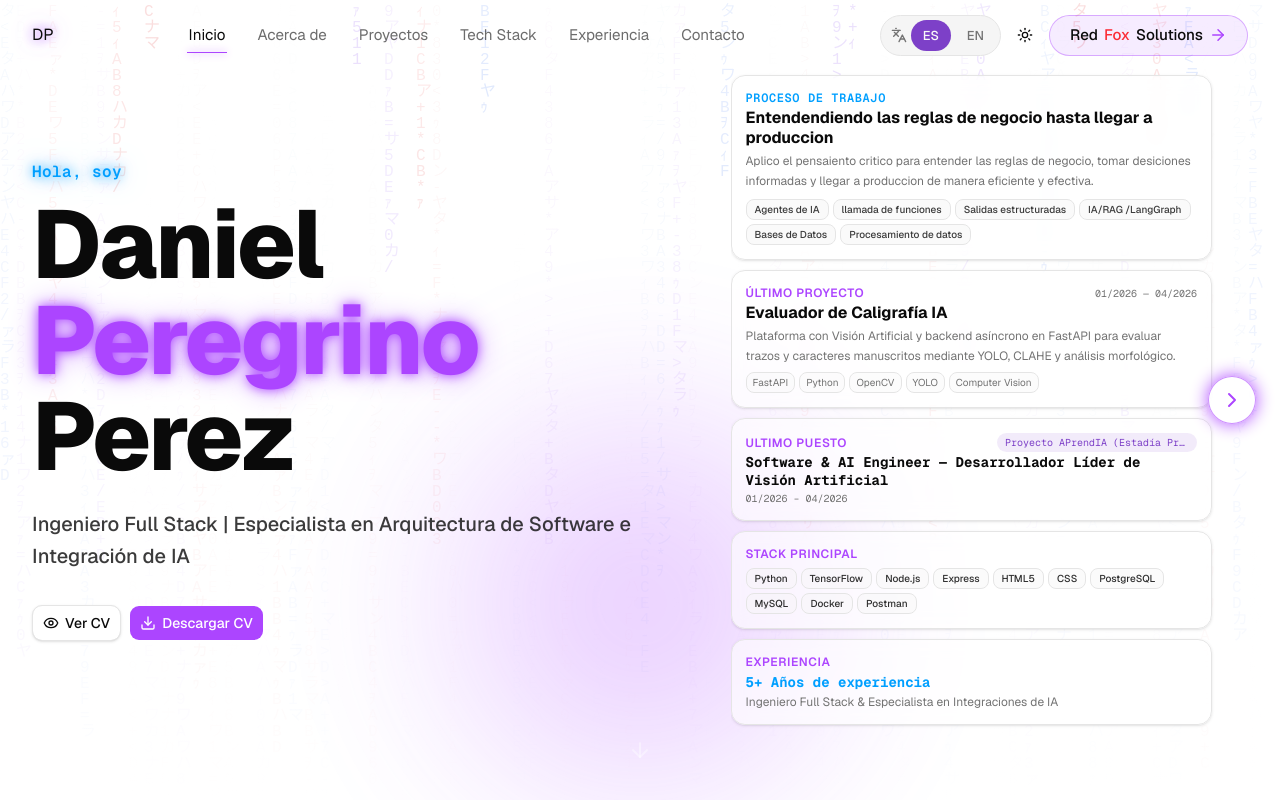
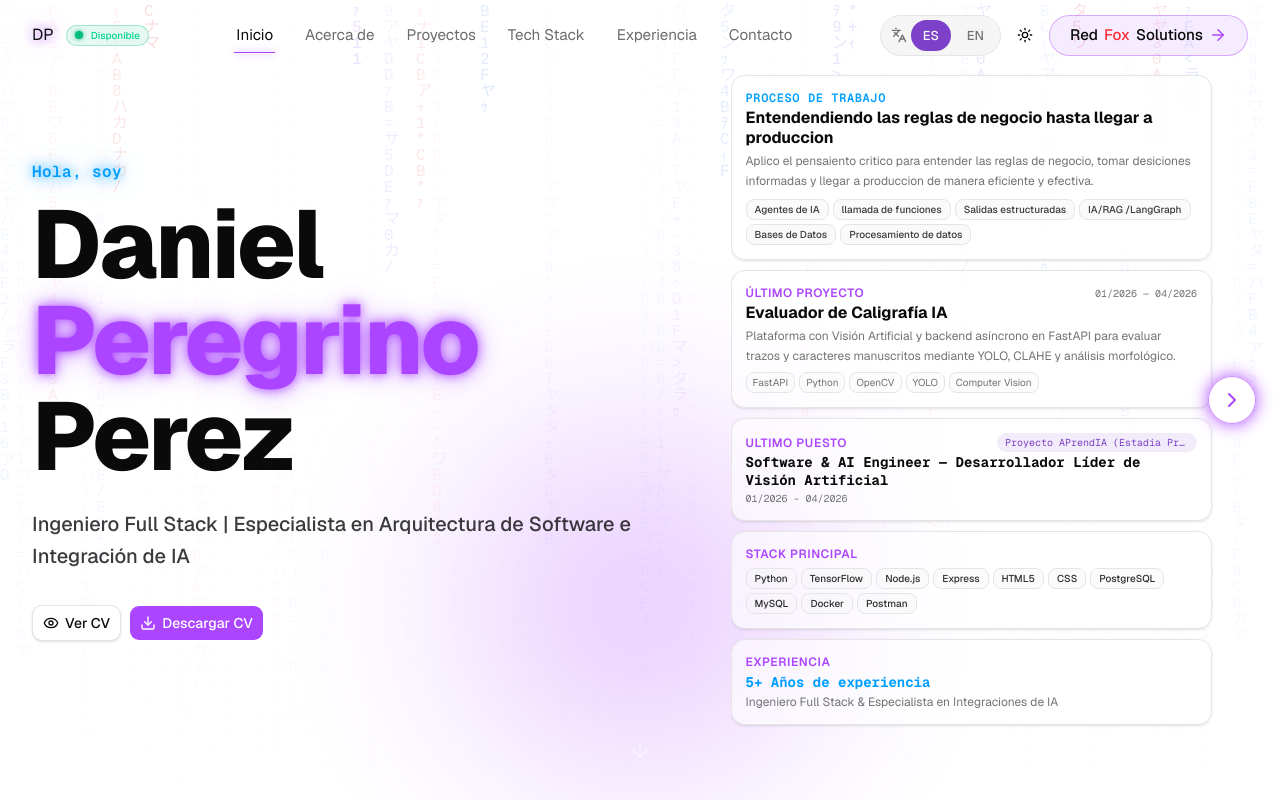
Before and after one commit to DanielPPerez/Portafolio-Daniel-Peregrino, a Next.js app: page / in a window 1280 px wide. Shown: the top 800 px of the page. Built offline with nearby package versions, Linux system fonts and the light colour scheme.

Commit message:
feat:navbar component

```diff
--- a/components/portfolio/navbar.tsx
+++ b/components/portfolio/navbar.tsx
@@ -7,6 +7,7 @@ import { useLanguage } from "@/lib/i18n/language-context"
 import { LanguageToggle } from "@/components/language-toggle"
 import { ThemeToggle } from "@/components/theme-toggle"
 import { usePageTransition } from "@/components/page-transition"
+import { IS_AVAILABLE } from "@/lib/site-data"
 import { cn } from "@/lib/utils"
 
 const SECTIONS = ["inicio", "acerca", "proyectos", "stack", "experiencia", "contacto"] as const
@@ -54,9 +55,23 @@ export function PortfolioNavbar() {
     <header className="fixed inset-x-0 top-0 z-50 transition-all duration-300 border-b border-transparent bg-transparent">
       <nav className="relative flex h-[4.4rem] w-full items-center gap-4 px-4 sm:px-6 lg:px-8">
         {/* DP — extremo izquierdo */}
-        <a href="#inicio" className="shrink-0 text-foreground text-glow-purple">
-          DP
-        </a>
+        <div className="flex shrink-0 items-center gap-3">
+          <a href="#inicio" className="text-foreground text-glow-purple">
+            DP
+          </a>
+          {IS_AVAILABLE && (
+            <span
+              className="inline-flex items-center gap-2 rounded-full border border-emerald-500/30 bg-emerald-500/10 px-2 py-0.5 text-[10px] font-medium text-emerald-400 backdrop-blur-sm"
+              title={t.nav.available}
+            >
+              <span className="relative flex size-2">
+                <span className="absolute inline-flex h-full w-full animate-ping rounded-full bg-emerald-400 opacity-75" />
+                <span className="relative inline-flex size-2 rounded-full bg-emerald-500 shadow-[0_0_4px_#10b981]" />
+              </span>
+              <span className="hidden sm:inline">{t.nav.available}</span>
+            </span>
+          )}
+        </div>
 
         {/* Secciones — centradas (en flujo normal, no se solapan) */}
         <ul className="hidden flex-1 items-center justify-center gap-1 xl:flex">
--- a/lib/i18n/en.ts
+++ b/lib/i18n/en.ts
@@ -16,6 +16,7 @@ export const en: Dictionary = {
     cvCollapse: "Reduce",
     openInNewTab: "Open in new tab",
     cvTitle: "Daniel Peregrino — CV",
+    available: "Available",
   },
   hero: {
     greeting: "Hi, I'm",
--- a/lib/i18n/es.ts
+++ b/lib/i18n/es.ts
@@ -15,6 +15,7 @@ export const es = {
     cvCollapse: "Reducir",
     openInNewTab: "Abrir en pestaña",
     cvTitle: "Daniel Peregrino — CV",
+    available: "Disponible",
   },
   hero: {
     greeting: "Hola, soy",
--- a/lib/site-data.ts
+++ b/lib/site-data.ts
@@ -31,6 +31,9 @@ export const CALENDAR_SRC =
   "https://calendar.google.com/calendar/embed?src=danielperegrinoperez%40gmail.com&ctz=America%2FMexico_City"
 // Embed público de Google Calendar para reservas; configurable por env.
 export const CALENDAR_BOOKING_SRC = process.env.NEXT_PUBLIC_CALENDAR_BOOKING_SRC ?? "" // dejar vacío si no se configura; el componente manejará la ausencia
+
+// Disponibilidad para contrataciones
+export const IS_AVAILABLE = true
 
 export type Certification = {
   issuer: string
```
